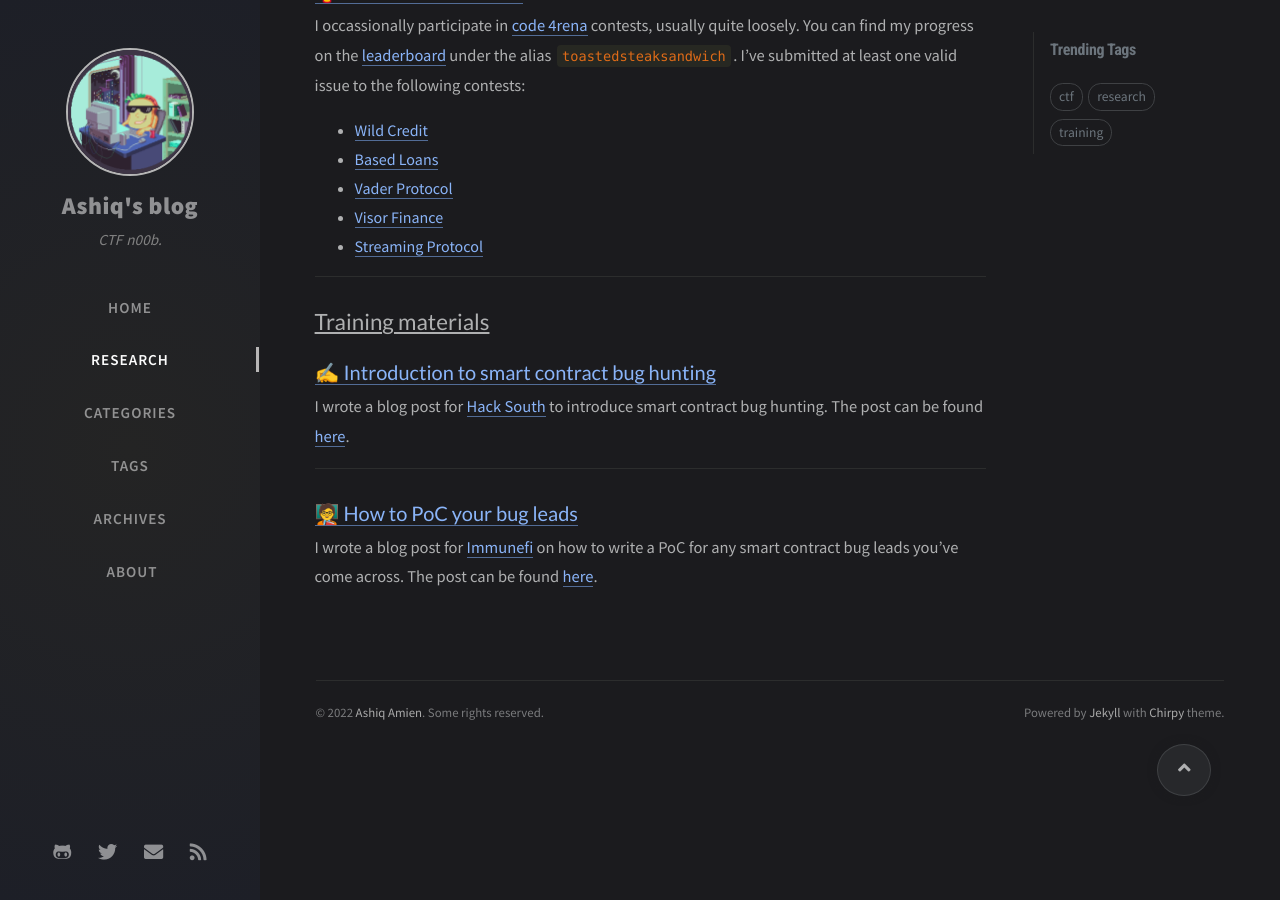
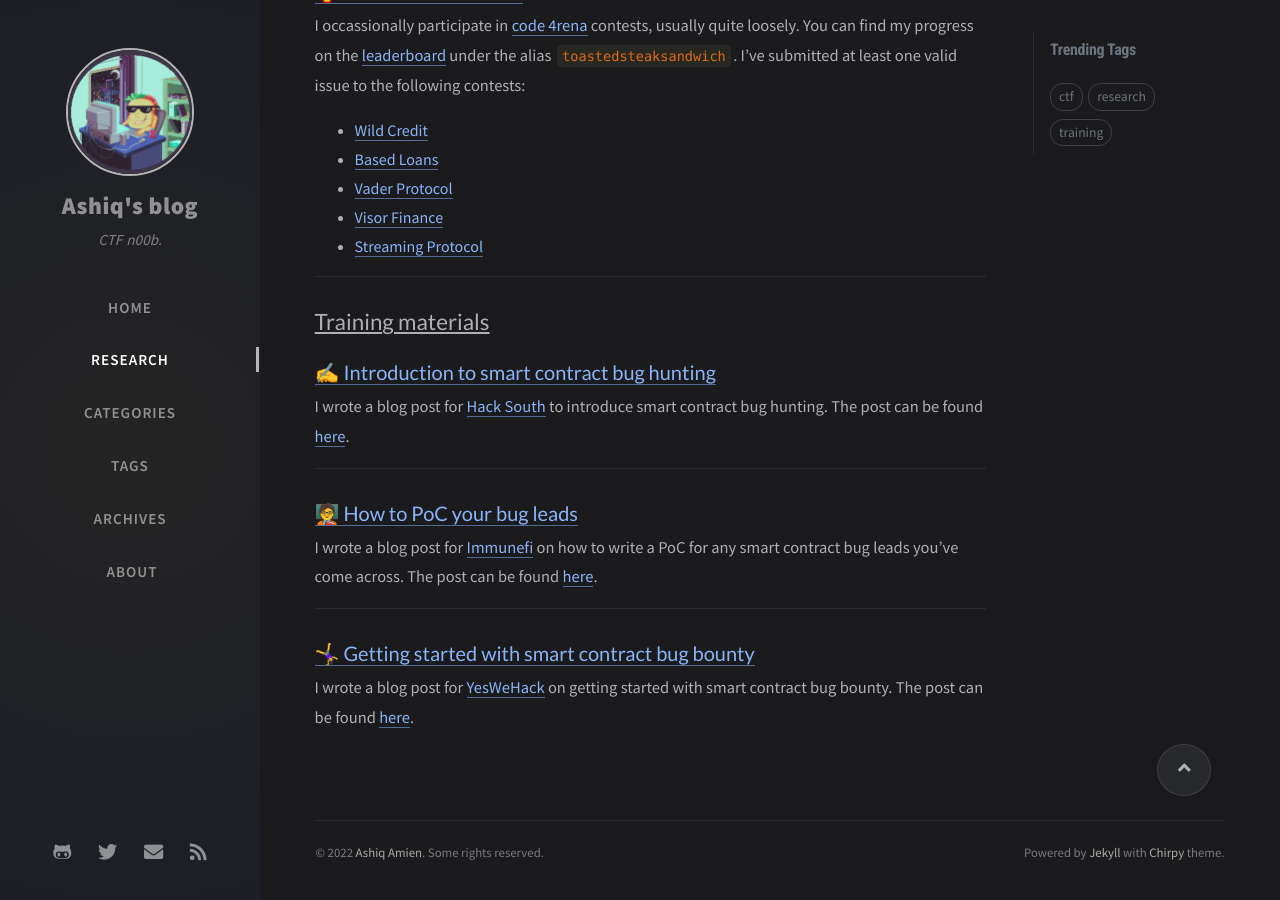
Before and after one commit to toastedsteaksandwich/toastedsteaksandwich.github.io, a Jekyll site: the page built from tabs/research.md, in a window 1280 px wide and 900 px high, scrolled down 2496 px. Built offline with Jekyll 4.4.1, drawn with Linux system fonts in a browser that asks for light colours; nearby versions of some CDN libraries; comment, search, counter and statistics services are not loaded.

Commit message:
added yeswehack post

```diff
--- a/tabs/research.md
+++ b/tabs/research.md
@@ -90,3 +90,8 @@ I wrote a blog post for [Hack South](https://hacksouth.africa/) to introduce sma
 ### [🧑‍🏫 How to PoC your bug leads](#-how-to-poc-your-bug-leads)
 
 I wrote a blog post for [Immunefi](https://immunefi.com/) on how to write a PoC for any smart contract bug leads you've come across. The post can be found [here](https://medium.com/immunefi/how-to-poc-your-bug-leads-5ec76abdc1d8).
+
+---
+### [🤸‍♀️ Getting started with smart contract bug bounty](#-getting-started-with-smart-contract-bug-bounty)
+
+I wrote a blog post for [YesWeHack](https://www.yeswehack.com/) on getting started with smart contract bug bounty. The post can be found [here](https://blog.yeswehack.com/yeswerhackers/getting-started-smart-contract-bug-bounty/).
```
